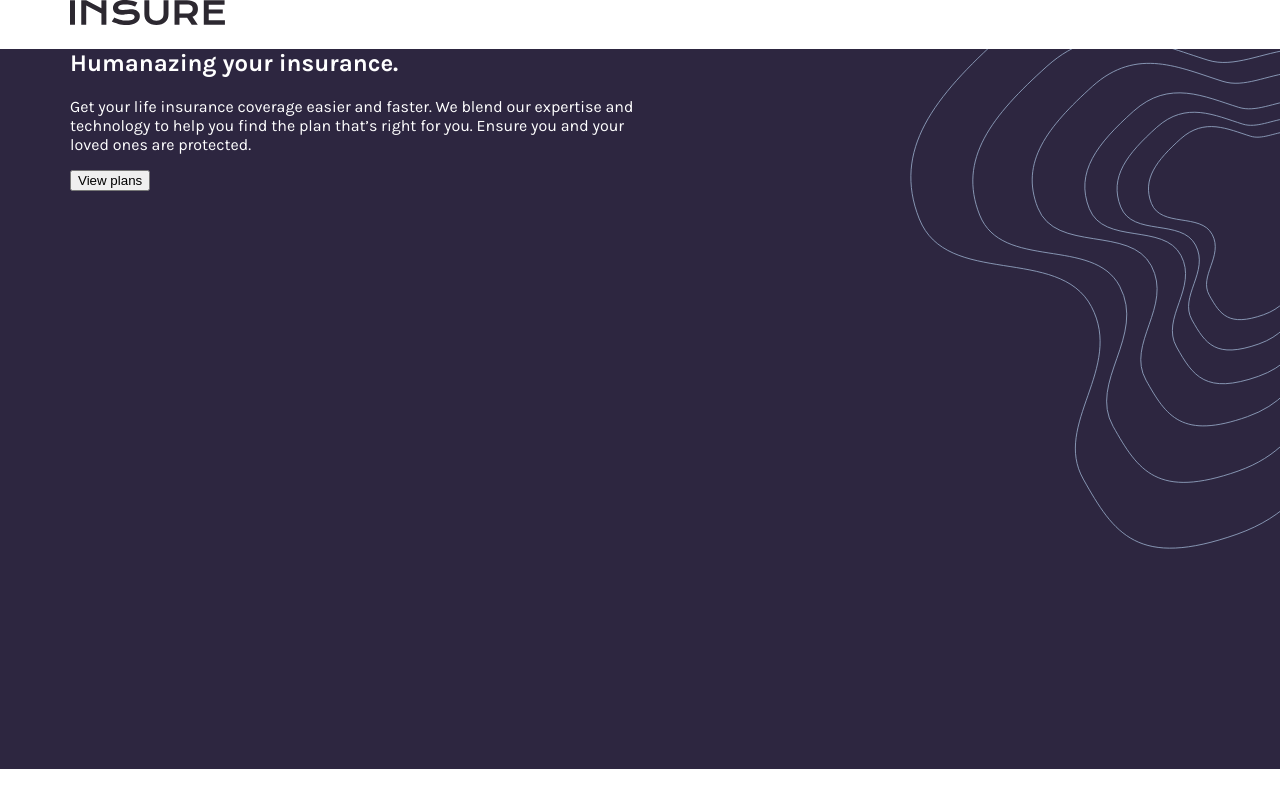
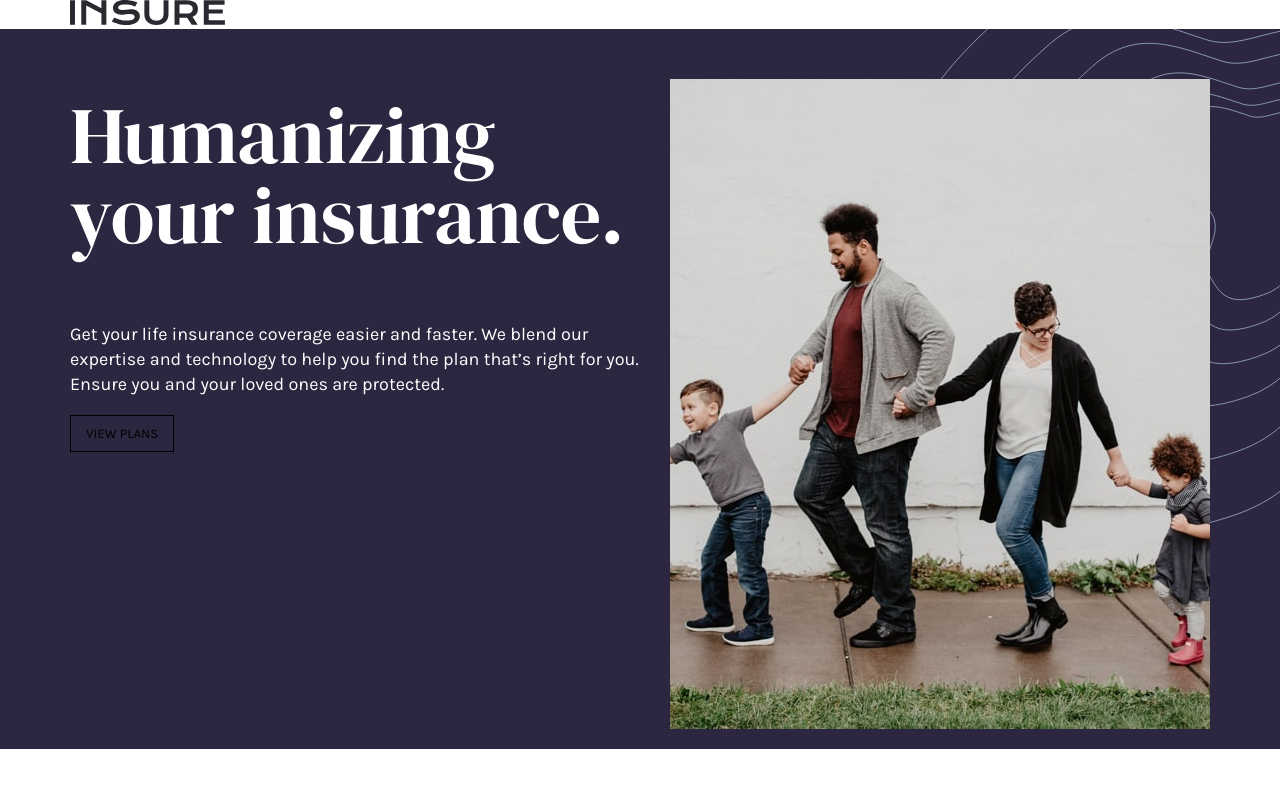
Before and after one commit to atripunoska/Insure-Landing-Page, a plain HTML site: page index.html in a window 1280 px wide. Drawn offline with Linux system fonts and the light colour scheme.

Commit message:
Changes in hero section

```diff
--- a/css/style.css
+++ b/css/style.css
@@ -15,6 +15,15 @@ body {
     margin: auto;
 }
 
+
+/**** HELPERS ***/
+.d-flex {
+    display: flex;
+}
+
+.justify-content-between {
+    justify-content: space-between;
+}
 #hero {
     background-image: url(../images/bg-pattern-intro-right-desktop.svg);
     background-size: 370px 500px;
@@ -28,7 +37,29 @@ body {
 .hero_leadText {
     width:50%;
 }
+.hero_leadText h1 {
+     font-size:80px;
+   font-family: 'DM Serif Display', serif;
+    font-weight: 400;
+    line-height:1;
+}
+.hero_leadText p {
+    font-family: 'Karla',sans-serif;
+    line-height:1.4;
+    font-size:18px;
+}
+.hero_leadImage {
+    padding-top:50px;
+}
 
+.btn {
+    background: transparent;
+    text-transform: uppercase;
+    color: #000;
+    padding: 10px 15px;
+    border: 1px solid #000;
+    font-family: 'Karla',sans-serif;
+}
 @media (max-width:1600px){
     .container {
         width:1140px;
--- a/index.html
+++ b/index.html
@@ -3,6 +3,7 @@
   <head>
     <meta charset="UTF-8" />
     <meta name="viewport" content="width=device-width, initial-scale=1.0" />
+    <link rel="shortcut icon" href="images/favicon-32x32.png" type="image/x-icon">
     <link rel="stylesheet" href="css/style.css" />
     <title>Insure</title>
   </head>
@@ -14,15 +15,18 @@
       </div>
     </header>
     <section id="hero">
-      <div class="container">
+      <div class="container d-flex justify-content-between">
         <div class="hero_leadText">
-          <h1>Humanazing your insurance.</h1>
+          <h1>Humanizing your insurance.</h1>
           <p>
             Get your life insurance coverage easier and faster. We blend our
             expertise and technology to help you find the plan that’s right for
             you. Ensure you and your loved ones are protected.
           </p>
-          <button class="button button-primary">View plans</button>
+          <button class="btn btn-white-outline">View plans</button>
+        </div><!--/hero_leadText-->
+        <div class="hero_leadImage">
+            <img src="./images/image-intro-desktop.jpg" alt="" class="img-responsive"/>
         </div>
       </div>
     </section>
```
